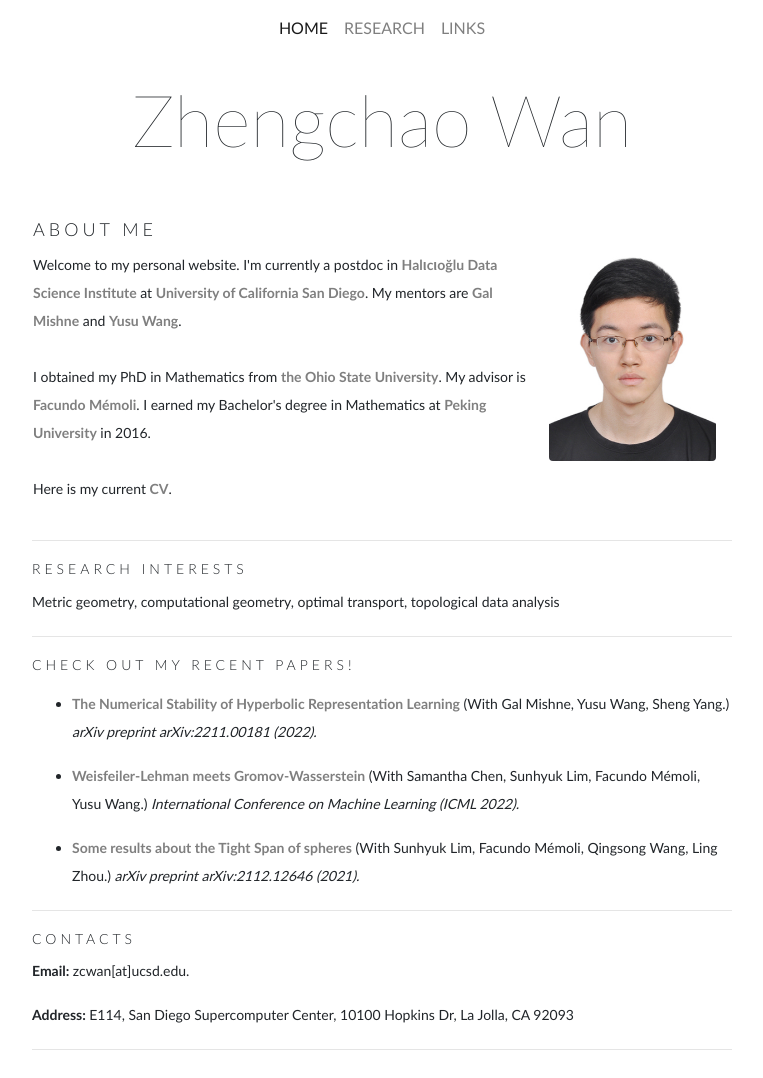
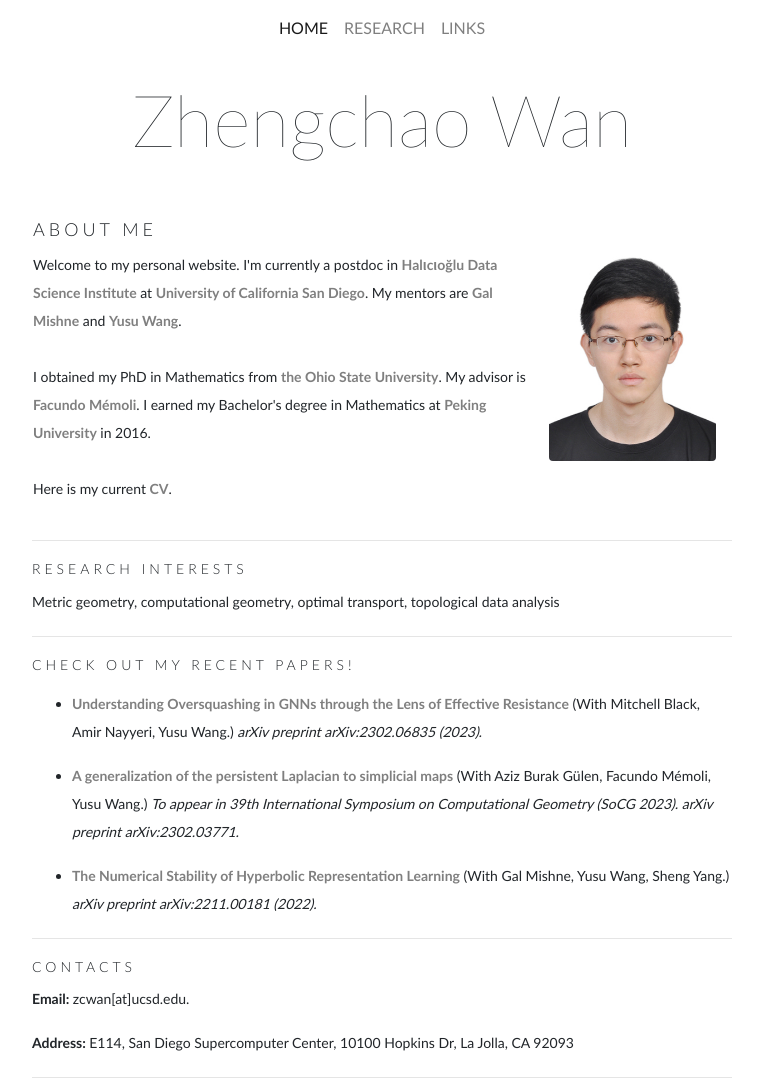
Before and after one commit to ZhengchaoW/ZhengchaoW.github.io, a Jekyll site: the page built from index.html, in a window 1280 px wide. Shown: the whole page, without its empty margins (258-1021 px from the left). Built offline with Jekyll 4.4.1, drawn with Linux system fonts in a browser that asks for light colours; before the commit the page ends 1050 px from its top, so only the background shows below that.

Commit message:
new paper

```diff
--- a/_data/papers.yml
+++ b/_data/papers.yml
@@ -1,4 +1,14 @@
 papers:
+  - title: "Understanding Oversquashing in GNNs through the Lens of Effective Resistance"
+    link: https://arxiv.org/abs/2302.06835
+    coauthors: Mitchell Black, Amir Nayyeri, Yusu Wang
+    publishedat: arXiv preprint	arXiv:2302.06835 (2023)
+    image: "images/oversquashing.png"
+  - title: "A generalization of the persistent Laplacian to simplicial maps"
+    link: https://arxiv.org/abs/2302.03771
+    coauthors: Aziz Burak Gülen, Facundo Mémoli, Yusu Wang
+    publishedat: To appear in 39th International Symposium on Computational Geometry (SoCG 2023). arXiv preprint arXiv:2302.03771
+    image: "images/pL_simplicial.png"
   - title: "The Numerical Stability of Hyperbolic Representation Learning"
     link: https://arxiv.org/abs/2211.00181
     coauthors: Gal Mishne, Yusu Wang, Sheng Yang
@@ -22,7 +32,7 @@ papers:
   - title: "The Gromov-Hausdorff distance between ultrametric spaces: its structure and computation"
     link: https://arxiv.org/pdf/2110.03136.pdf
     coauthors: Facundo Mémoli, Zane Smith
-    publishedat: arXiv preprint arXiv:2110.03136 (2021)
+    publishedat: To appear in Journal of Computational Geometry. arXiv preprint arXiv:2110.03136 (2021)
     code: https://github.com/ndag/ultrametrics
     image: "images/dGHp.jpg"
   - title: "Characterization of Gromov-type geodesics"
```
Also changed, not shown: images/oversquashing.png (added), images/pL_simplicial.png (added), 1 other file.
